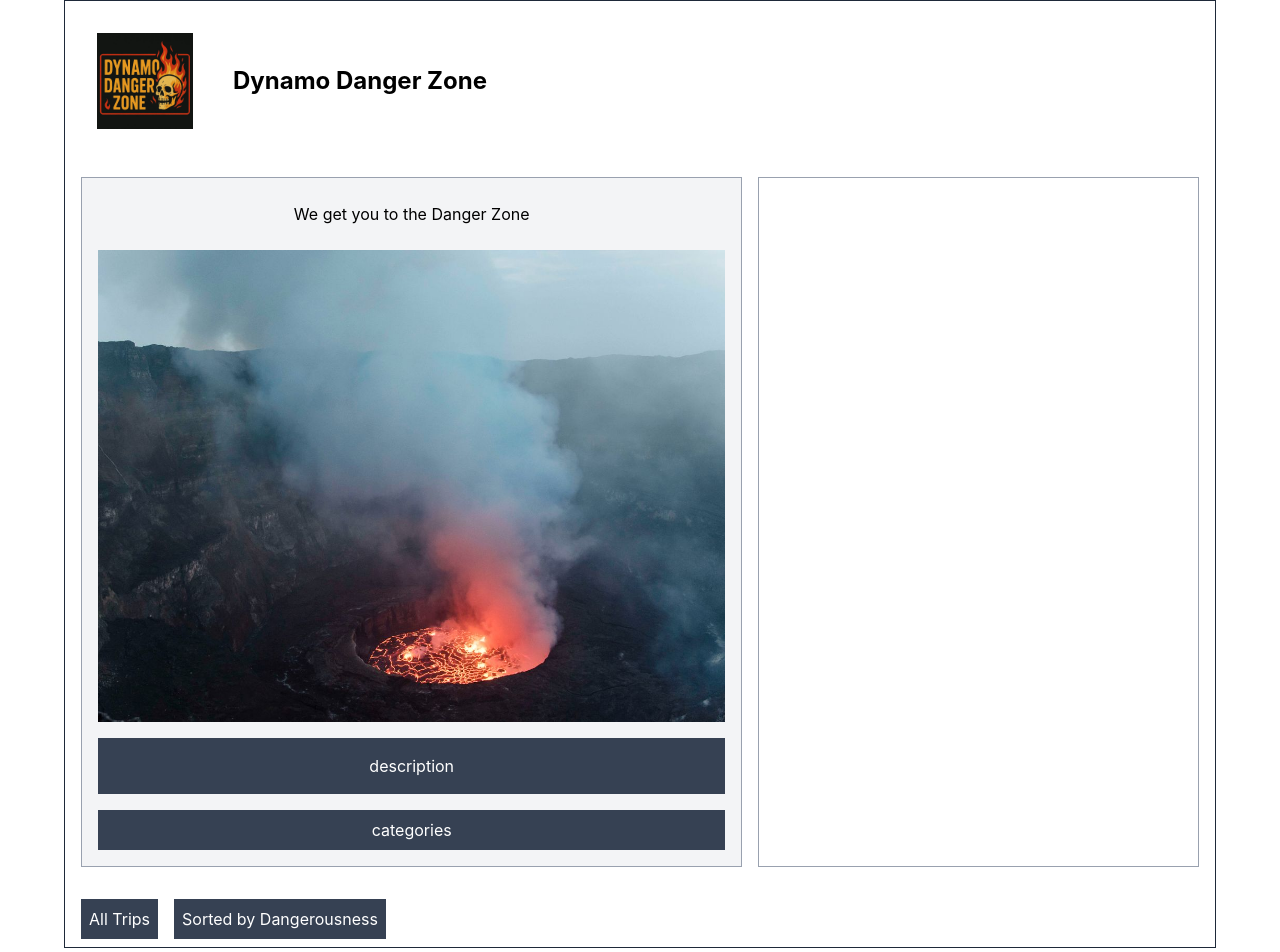
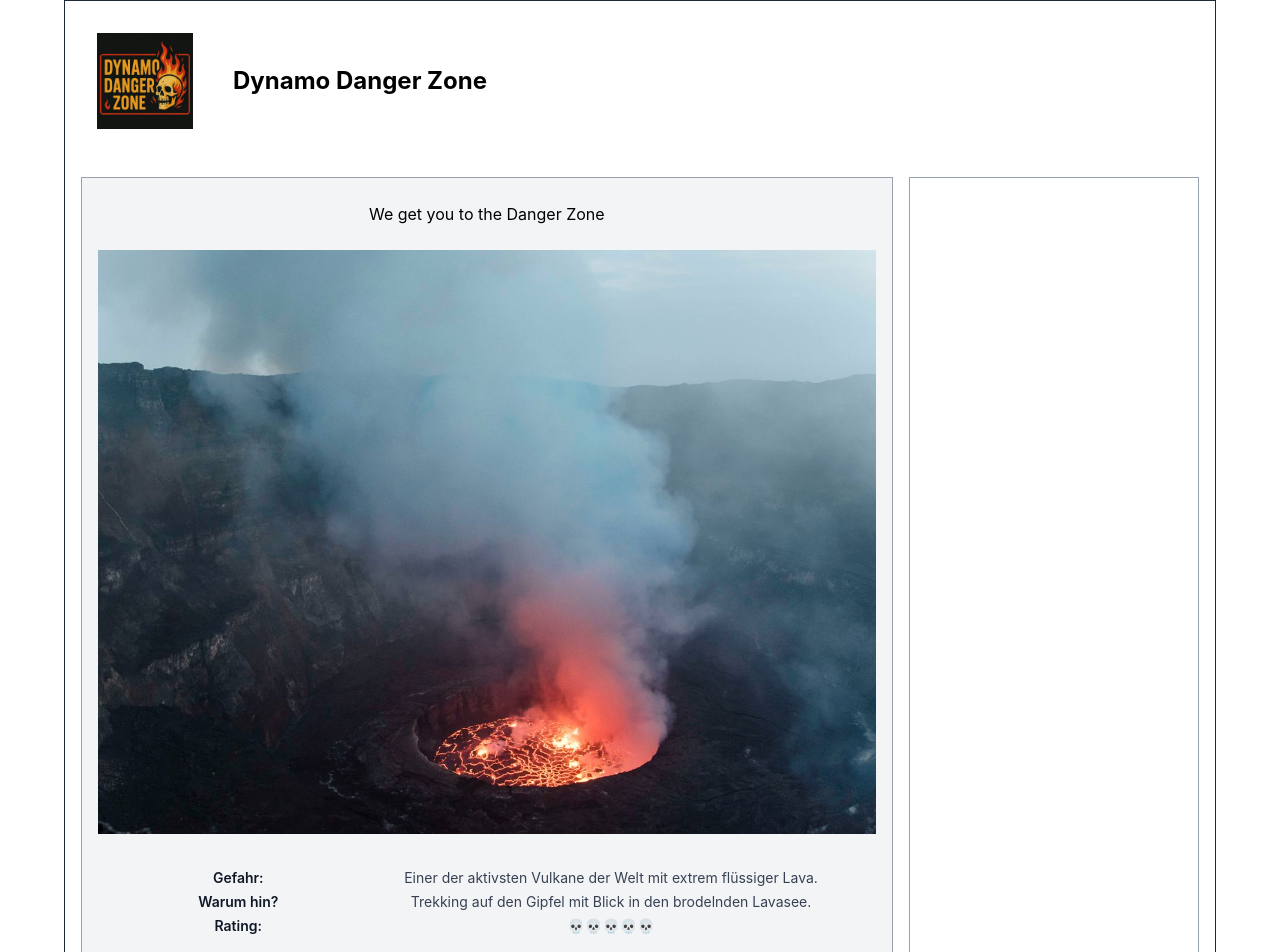
Before and after one commit to timesqueezer/dynamo-danger-zone, a React (Create React App) app in the folder frontend/: page / in a window 1280 px wide. Shown: the top 952 px of the page. Built offline with nearby package versions, Linux system fonts and the light colour scheme.

Commit message:
More placeholder content.

```diff
--- a/frontend/src/layout/MainLayout.tsx
+++ b/frontend/src/layout/MainLayout.tsx
@@ -14,7 +14,7 @@ export const MainLayout = () => {
       {/* Main content area */}
       <div className="flex p-4">
         {/* Left content section */}
-        <div className="w-3/5 border border-gray-400 p-4 bg-gray-100">
+        <div className="border border-gray-400 p-4 bg-gray-100">
           <div className="p-2 mb-4 text-center">
             We get you to the Danger Zone
           </div>
@@ -23,8 +23,19 @@ export const MainLayout = () => {
             <img src="/danger_zone_image.jpg" alt="Danger Zone" className="w-full h-auto" />
           </div>
 
-          <div className="bg-gray-700 text-white p-4 mb-4 text-center">
-            description
+          <div className="p-4 mb-4">
+            <div className="grid grid-cols-3">
+              <dt className="text-sm/6 font-medium text-gray-900 font-semibold">Gefahr:</dt>
+              <dd className="mt-1 text-sm/6 text-gray-700 sm:col-span-2 sm:mt-0">Einer der aktivsten Vulkane der Welt mit extrem flüssiger Lava.</dd>
+            </div>
+            <div className="grid grid-cols-3">
+              <dt className="text-sm/6 font-medium text-gray-900 font-semibold">Warum hin?</dt>
+              <dd className="mt-1 text-sm/6 text-gray-700 sm:col-span-2 sm:mt-0">Trekking auf den Gipfel mit Blick in den brodelnden Lavasee.</dd>
+            </div>
+            <div className="grid grid-cols-3">
+              <dt className="text-sm/6 font-medium text-gray-900 font-semibold">Rating:</dt>
+              <dd className="mt-1 text-sm/6 text-gray-700 sm:col-span-2 sm:mt-0">💀💀💀💀💀</dd>
+            </div>
           </div>
 
           <div className="bg-gray-700 text-white p-2 text-center">
```
